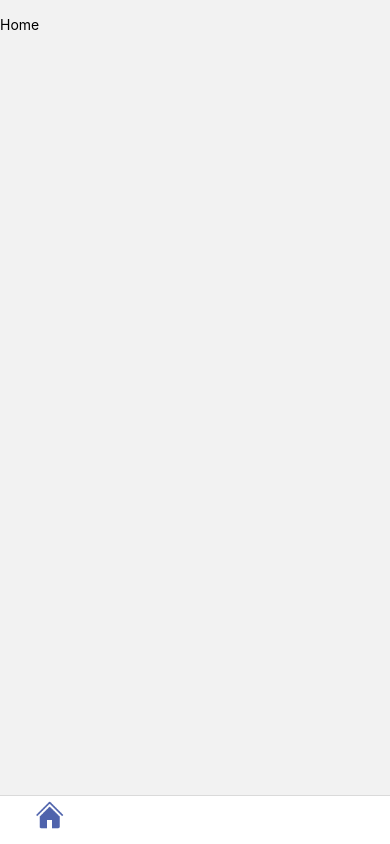
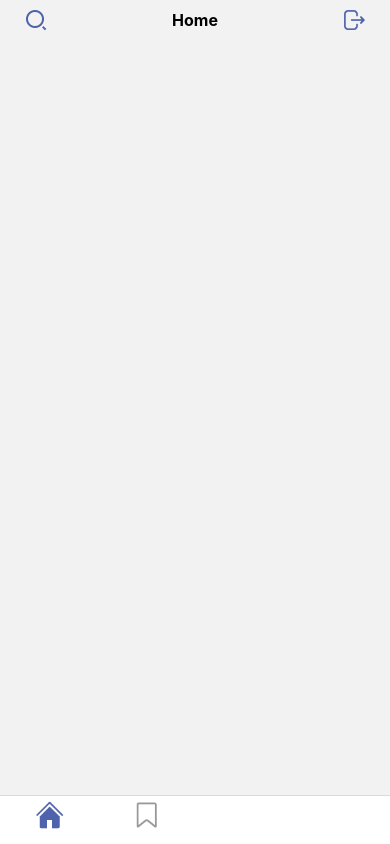
Before and after one commit to FelixEugenio/barber-mobile, a React Native app: screen /Home in a window 390 px wide. Built offline with nearby package versions, Linux system fonts and the light colour scheme.

Commit message:
feat: create Header

```diff
--- a/App.tsx
+++ b/App.tsx
@@ -34,6 +34,10 @@ const Tabs = () => {
             icon = focused
               ? require('./src/assets/tabs/profile_active.png')
               : require('./src/assets/tabs/profile.png');
+          } else if (route.name === 'Serviços') {
+            icon = focused
+              ? require('./src/assets/tabs/bookmark_active.png')
+              : require('./src/assets/tabs/bookmark.png');
           }
 
           // Ajustando o tamanho do ícone com um valor fixo, como 30
--- a/src/components/Header/index.tsx
+++ b/src/components/Header/index.tsx
@@ -1,19 +1,18 @@
 import React, { useState } from 'react';
 import { Pressable, Text, View, Image } from 'react-native';
-import Input from '../Input';
+import Input, { InputProps } from '../Input';
 import { colors } from '../../utils/colors';
 import { StyleSheet } from 'react-native';
 
 type props = {
-    title: string,
-    onBackPress: () => void,
-    onLogout: () => void,
-    showLogout: boolean,
-    showSearch: boolean,
-    onSearch: (value: string) => void,
-    keyword: string,
-    showBack: boolean,
-    onChangeText?: (value: string) => void
+    title?: string,
+    onBackPress?: () => void,
+    onLogout?: () => void,
+    showLogout?: boolean,
+    showSearch?: boolean,
+    onSearch?: (value: string) => void,
+    keyword?: string,
+    showBack?: boolean,
 }
 
 const Header = ({ title, onBackPress, onLogout, showLogout, showSearch, onSearch, keyword, showBack }: props) => {
@@ -46,7 +45,7 @@ const Header = ({ title, onBackPress, onLogout, showLogout, showSearch, onSearch
             </View>
 
             {showSearchInput ? (
-                <Input onChangeText={onSearch} value={keyword} placeholder="Type your keyword..." />
+                <Input onChangeText={onSearch} value={keyword} placeholder="Procure um Serviço" />
             ) : null}
         </View>
     )
--- a/src/screens/app/Home/index.tsx
+++ b/src/screens/app/Home/index.tsx
@@ -6,8 +6,7 @@ export default function Home() {
     return (
         <SafeAreaView>
             <ScrollView>
-                <Header />
-            <Text>Home</Text>
+                <Header   showLogout showSearch title="Home"/>
         </ScrollView>
         </SafeAreaView>
 
--- a/src/screens/auth/SignIn/index.tsx
+++ b/src/screens/auth/SignIn/index.tsx
@@ -22,10 +22,12 @@ export default function SignIn() {
     return (
         <SafeAreaView>
              <View>
+
              <AuthHeader onBackPress={onBack} title="Sign In"/>
 
              <Input placeholder="Entre com o seu email"  label="Email"  />
              <Input placeholder="**********"  label="Password" isPassword />
+
 
              <View style={{marginHorizontal: 16, marginTop:20}}>
              <Button   title="Sign In" />
```
Also changed, not shown: src/components/Input/index.tsx (+6 -4 lines).
